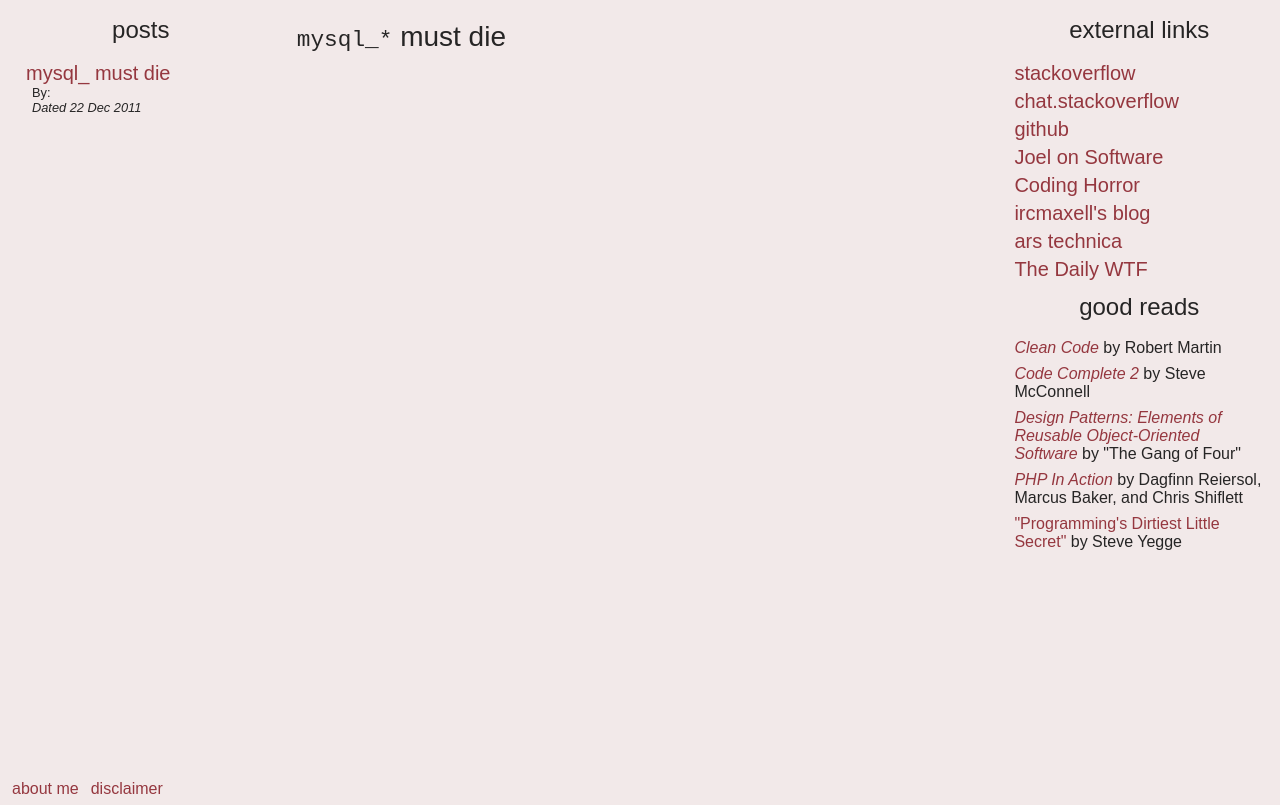
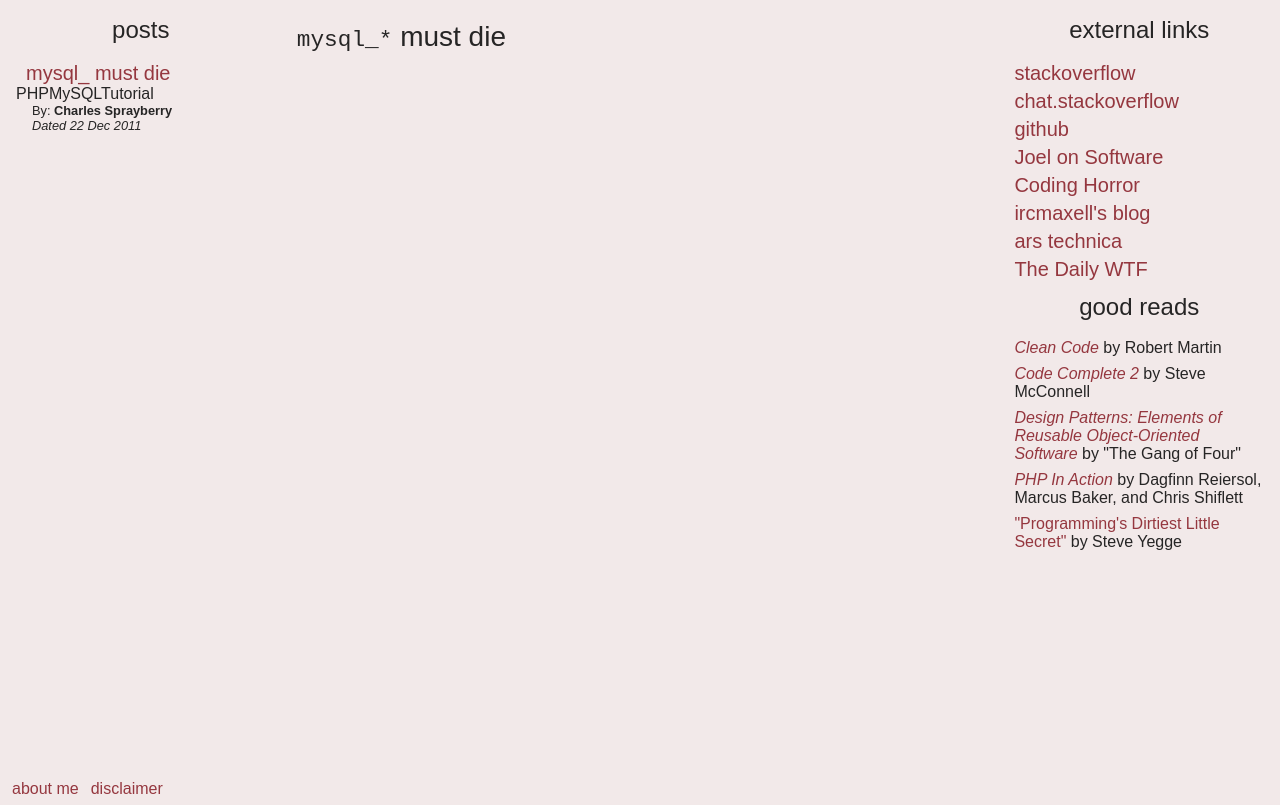
Before and after one commit to cspray/archived-blog, a Jekyll site: the page built from _posts/2011-12-22-mysql_-must-die.html, in a window 1280 px wide, cut to the strip 95-900 px from the top of the page. Built offline with Jekyll 4.4.1, drawn with Linux system fonts in a browser that asks for light colours.

Commit message:
UPD adding author to mysql post and fiddling with post navigation

```diff
--- a/_includes/post-navigation.html
+++ b/_includes/post-navigation.html
@@ -8,9 +8,9 @@
         	                <li>
         	                	<div>
 	            	                <p class="post-url"><a href="{{ post.url }}">{{ post.title }}</a></p>
+	            	                <p class="post-tags">{{ post.tags }}</p>
 	            	                <p class="post-author">By: <strong>{{ post.author }}</strong>
     	            	            <p class="post-date"><em>Dated {{ post.date | date_to_string}} </em></p>
-
     	            	        </div>
                     	    </li>
 		                    {% endfor %}
--- a/_posts/2011-12-22-mysql_-must-die.html
+++ b/_posts/2011-12-22-mysql_-must-die.html
@@ -1,6 +1,7 @@
 ---
 layout: default
 title: mysql_ must die
+author: Charles Sprayberry
 
 tags:
  - PHP
```
